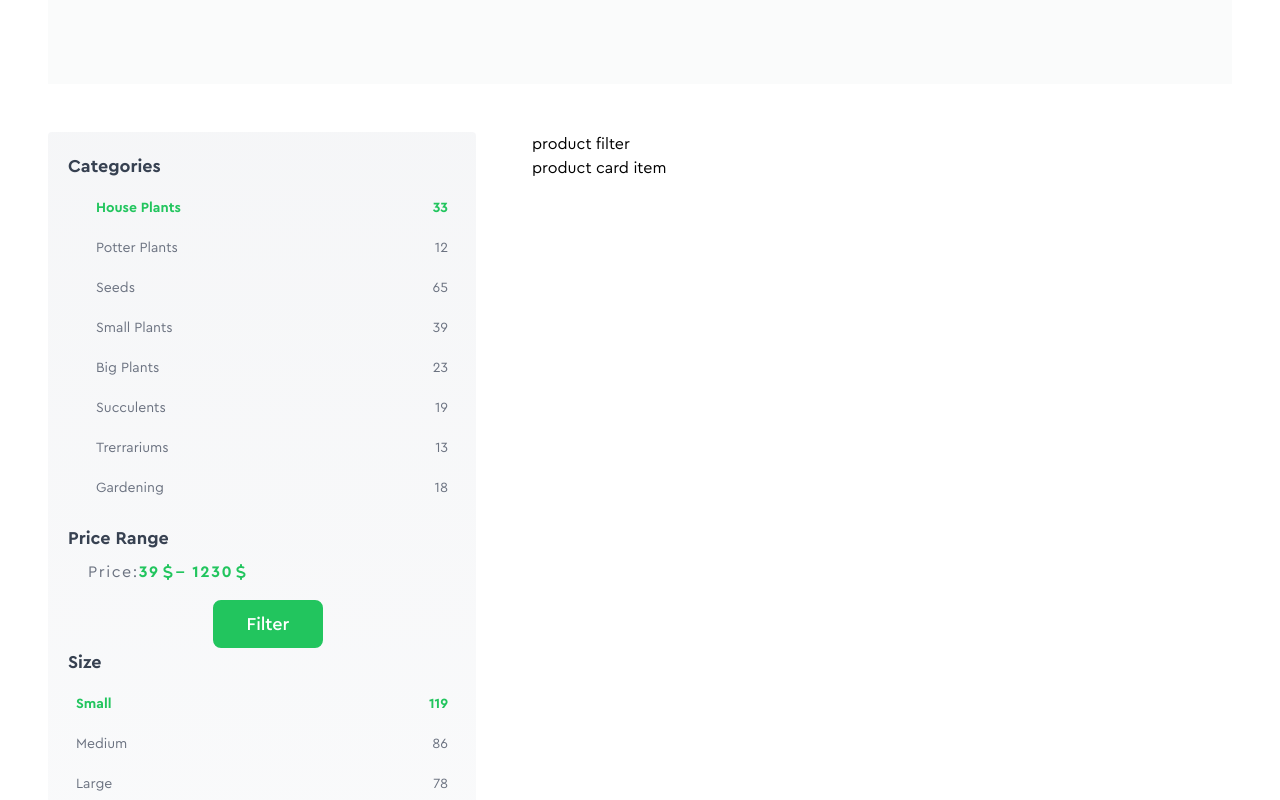
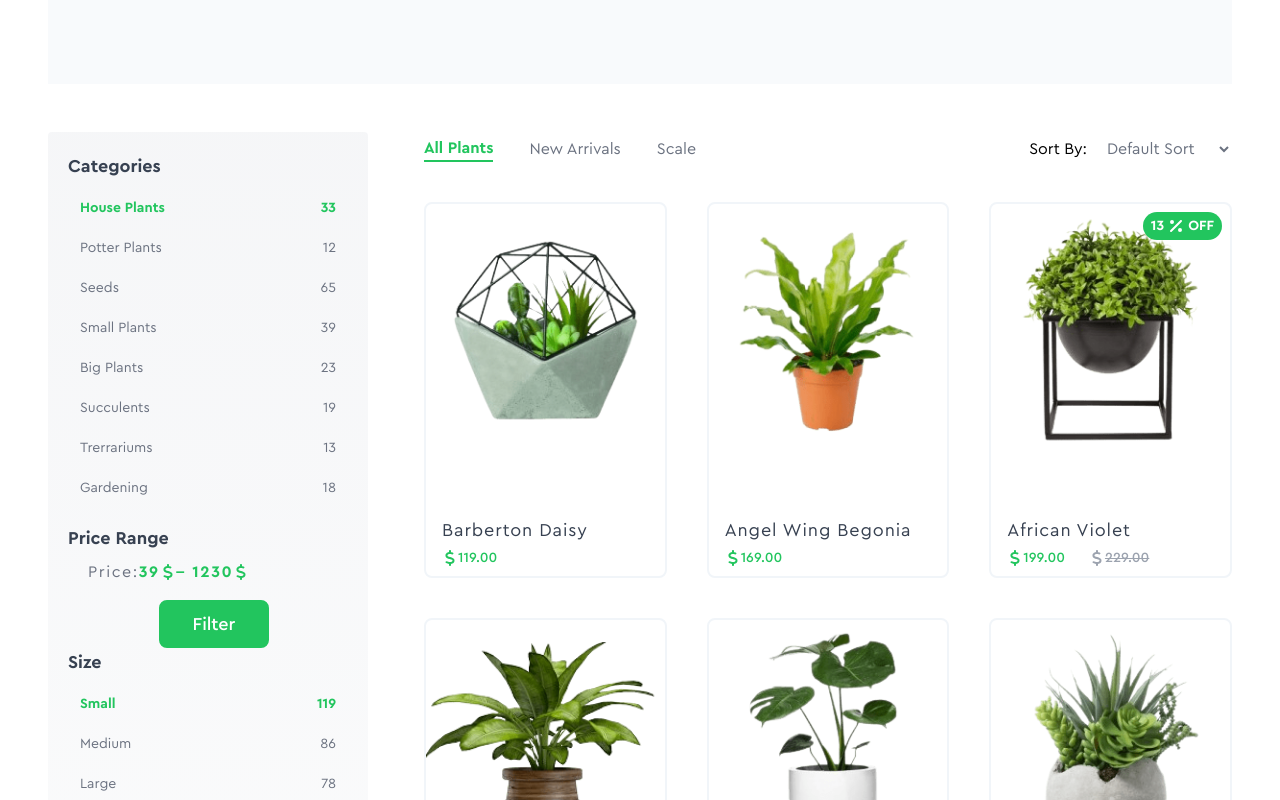
Before and after one commit to Sayidrahmatulloh/flowers-store, a Next.js app: page / in a window 1280 px wide. Shown: the part 520-1320 px from the top of the page. Built offline with nearby package versions, Linux system fonts and the light colour scheme.

Commit message:
prodcuts cards

```diff
--- a/src/app/components/mainBanner.tsx
+++ b/src/app/components/mainBanner.tsx
@@ -3,7 +3,7 @@ import Button from '@/components/lib/button'
 import Image from 'next/image'
 function MainBanner() {
   return (
-    <div className='flex h-[500px] w-full items-center bg-gray-50/80 p-10'>
+    <div className='flex h-[500px] w-full items-center bg-slate-50 p-10'>
       <div className='w-2/3'>
         <span className='mb-4 font-medium uppercase tracking-[1px] text-gray-600'>Welcome to GreenShop</span>
         <h1 className='mb-2 text-7xl font-bold uppercase text-gray-700'>
--- a/src/app/components/productCardItem.tsx
+++ b/src/app/components/productCardItem.tsx
@@ -1,4 +1,57 @@
-function ProductCardItem() {
-  return <div>product card item</div>
+import IconButton from '@/components/lib/iconButton'
+import { faCartPlus, faDollarSign, faHeart, faPercent, faSearch } from '@fortawesome/free-solid-svg-icons'
+import { FontAwesomeIcon } from '@fortawesome/react-fontawesome'
+import Image from 'next/image'
+
+function ProductCardItem({
+  image,
+  name,
+  currentPrice,
+  oldPrice,
+  discount,
+}: {
+  image: string
+  name: string
+  currentPrice: number
+  oldPrice?: number | null
+  discount?: number | null
+}) {
+  return (
+    <div className='group relative flex w-full flex-col gap-2  rounded-lg border-2 border-slate-100 hover:border-t-green-500'>
+      {discount && (
+        <span className='absolute right-2 top-2 z-10 flex items-center gap-1 rounded-full bg-green-500 px-2 py-1 text-sm font-bold text-white'>
+          {discount}
+          <FontAwesomeIcon icon={faPercent} className='size-4' /> OFF
+        </span>
+      )}
+      <div className='relative mb-5 mt-2 size-60'>
+        <Image src={`/products/${encodeURIComponent(image)}`} alt={name} className='w-full object-cover' fill />
+      </div>
+      <div className='flex items-center justify-center gap-6 px-4 pb-2'>
+        {[faCartPlus, faHeart, faSearch].map((item, index) => (
+          <IconButton
+            key={index}
+            icon={item}
+            classes='size-5 text-gray-500 hover:text-green-500 opacity-0 group-hover:opacity-100'
+          />
+        ))}
+      </div>
+      <div className='px-4'>
+        <h3 className='mb-1 text-lg tracking-wider text-gray-700'>{name}</h3>
+        <div className='mb-2 flex items-center gap-4 font-medium text-green-500'>
+          <span className='flex items-center text-sm'>
+            <FontAwesomeIcon icon={faDollarSign} className='size-4' />
+            {currentPrice.toFixed(2)}
+          </span>
+          {oldPrice && (
+            <span className='ml-2 flex items-center text-sm text-gray-400 line-through'>
+              <FontAwesomeIcon icon={faDollarSign} className='size-4' />
+              {oldPrice.toFixed(2)}
+            </span>
+          )}
+        </div>
+      </div>
+    </div>
+  )
 }
 export default ProductCardItem
--- a/src/app/components/productCards.tsx
+++ b/src/app/components/productCards.tsx
@@ -1,11 +1,23 @@
+import { products } from '@/constants/constants'
 import ProductCardItem from './productCardItem'
 import ProductFilter from './productFilter'
 
 function ProductCards() {
   return (
-    <div>
+    <div className='w-full'>
       <ProductFilter />
-      <ProductCardItem />
+      <div className='grid grid-cols-3 gap-10'>
+        {products.map((item, i) => (
+          <ProductCardItem
+            key={i}
+            image={item.image}
+            name={item.name}
+            currentPrice={item.currentPrice}
+            oldPrice={item.oldPrice}
+            discount={item.discount}
+          />
+        ))}
+      </div>
     </div>
   )
 }
--- a/src/app/components/productCategories.tsx
+++ b/src/app/components/productCategories.tsx
@@ -9,7 +9,7 @@ function ProductCategories() {
   return (
     <div className='min-w-80 rounded bg-gradient-to-b from-gray-100/80 to-gray-50/50 p-5'>
       <ProductCategoryTitle text='Categories' />
-      <div className='mb-4 pl-5'>
+      <div className='mb-4'>
         {productCategoriesAndCount.map((item, i) => (
           <ProductCategoryItem
             key={i}
--- a/src/app/components/productCategoryItem.tsx
+++ b/src/app/components/productCategoryItem.tsx
@@ -1,7 +1,7 @@
 function ProductCategoryItem({ text, count, isActive }: { text: string; count: number; isActive?: boolean }) {
   return (
     <div
-      className={`flex h-10 cursor-pointer items-center justify-between rounded-md px-2 text-sm hover:bg-gray-200/50 ${isActive ? 'font-bold text-green-500' : 'text-gray-500'}`}
+      className={`flex h-10 cursor-pointer items-center justify-between rounded-md px-3 text-sm hover:bg-slate-200/80 ${isActive ? 'font-bold text-green-500' : 'text-gray-500'}`}
     >
       <h3 className='text-sm'>{text}</h3>
       <span>{count}</span>
--- a/src/app/components/productDiscounted.tsx
+++ b/src/app/components/productDiscounted.tsx
@@ -3,7 +3,7 @@ import { FontAwesomeIcon } from '@fortawesome/react-fontawesome'
 import Image from 'next/image'
 function ProductDiscounted() {
   return (
-    <div className='flex flex-col items-center gap-2 rounded-lg border bg-white p-2 pt-0'>
+    <div className='mt-5 flex flex-col items-center gap-2 rounded-lg border bg-white p-2 pt-0'>
       <Image className='w-full' src={'/SuperSale.svg'} alt='super sale' width={200} height={200} />
       <h2 className='flex items-center text-2xl font-bold uppercase text-gray-600'>
         Up to 75
--- a/src/app/components/productFilter.tsx
+++ b/src/app/components/productFilter.tsx
@@ -1,4 +1,30 @@
+import { filter } from '@/constants/constants'
+
 function ProductFilter() {
-  return <div>product filter</div>
+  return (
+    <div className='mb-9 flex w-full items-center justify-between'>
+      <div className='flex items-center gap-9'>
+        {filter.map((item, index) => (
+          <h2
+            key={index}
+            className={`${item.typeValue == 'all' ? 'border-b-2 border-green-500 font-bold text-green-500' : 'font-normal text-gray-500'}`}
+          >
+            {item.typeText}
+          </h2>
+        ))}
+      </div>
+      <div>
+        Sort By:
+        <select defaultValue='default' className='rounded-md bg-white px-4 py-2 text-gray-500'>
+          <option value='default'>Default Sort</option>
+          {filter.map((item, index) => (
+            <option key={index} value={item.typeValue}>
+              {item.typeText}
+            </option>
+          ))}
+        </select>
+      </div>
+    </div>
+  )
 }
 export default ProductFilter
--- a/src/constants/constants.ts
+++ b/src/constants/constants.ts
@@ -116,3 +116,18 @@ export const size = [
     count: 78,
   },
 ]
+
+export const filter = [
+  {
+    typeText: 'All Plants',
+    typeValue: 'all',
+  },
+  {
+    typeText: 'New Arrivals',
+    typeValue: 'new',
+  },
+  {
+    typeText: 'Scale',
+    typeValue: 'scale',
+  },
+]
```
